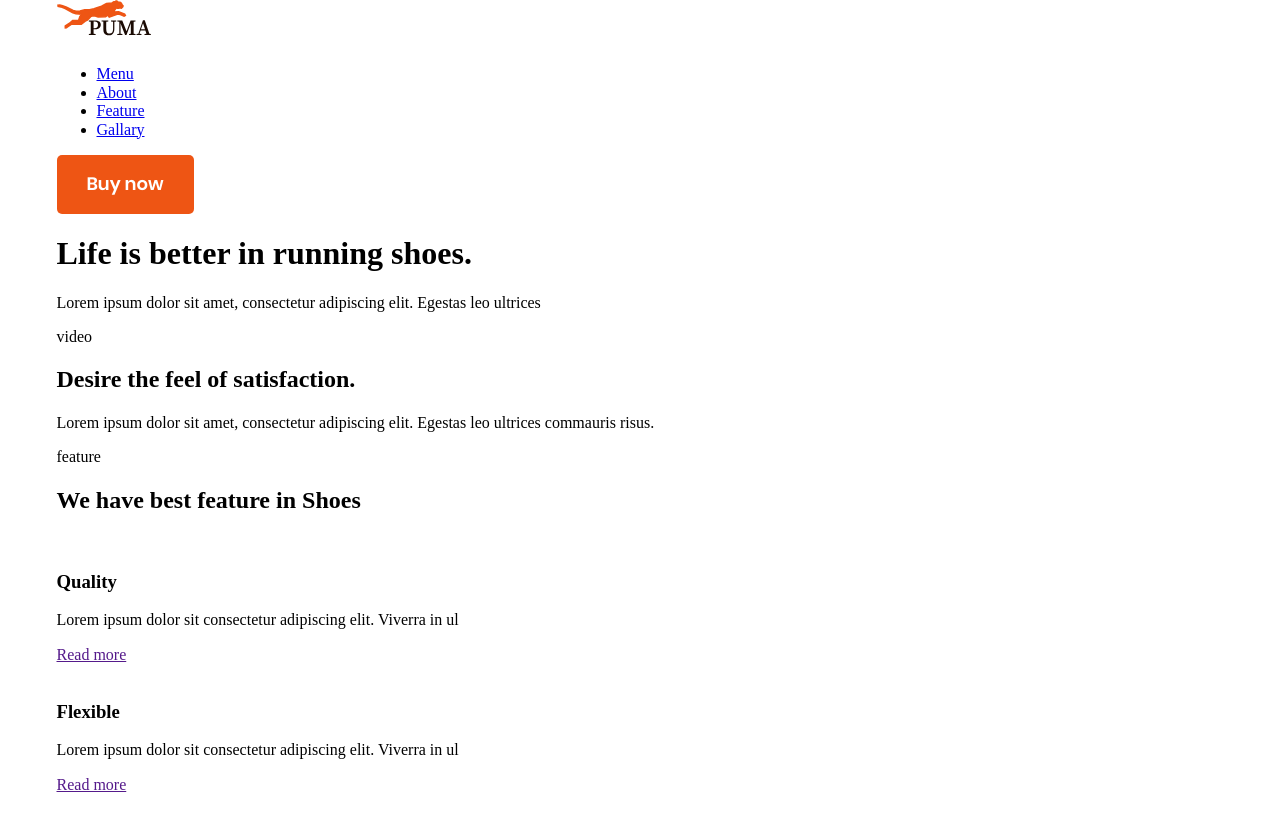
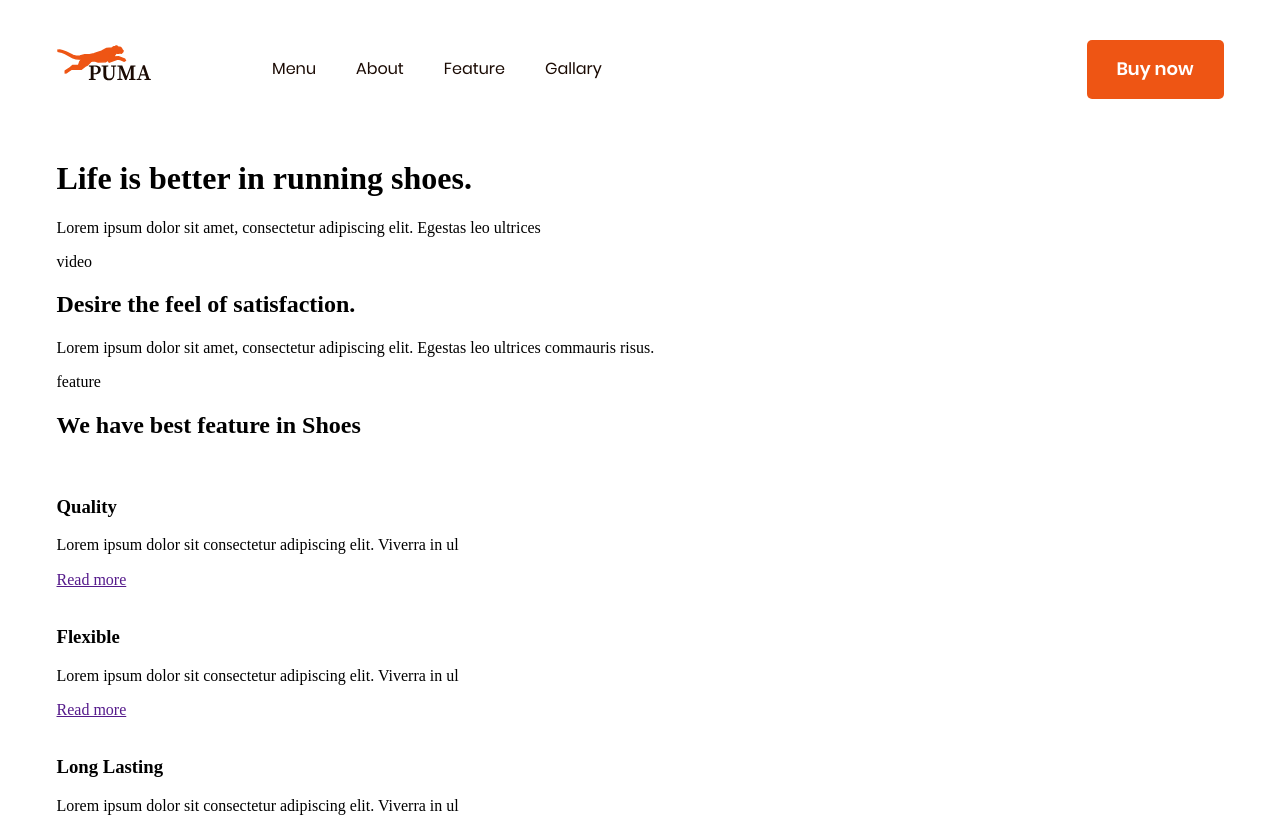
Before and after one commit to Beluiart/puma, a plain HTML site: page index.html in a window 1280 px wide. Shown: the top 818 px of the page. Drawn offline with Linux system fonts and the light colour scheme.

Commit message:
create header grid

```diff
--- /dev/null
+++ b/sass/blocks/_header.sass
@@ -0,0 +1,29 @@
+.header
+   &__container
+      display: grid
+      grid-template-columns: repeat(12,1fr)
+      gap: 30px
+      align-items: center
+      padding: 40px 0
+   &__logo
+      grid-column: 1/2
+   &__menu
+      grid-column: 3/6
+   &__list
+      display: flex
+      justify-content: space-between
+      padding: 0
+   &__item
+      list-style-type: none
+      &:not(:last-child)
+         padding-right: 40px
+   &__link
+      display: inline-block
+      text-decoration: none
+      @include link
+      font-size: 16px
+      transition: color 0.5s
+      &:hover
+         color: $primary
+   &__button
+      grid-column: 12
--- a/sass/style.sass
+++ b/sass/style.sass
@@ -1,3 +1,4 @@
 @import 'normalize'
 @import 'variables'
 @import 'setting'
+@import 'blocks/_header'
```
Also changed, not shown: css/style.css.
